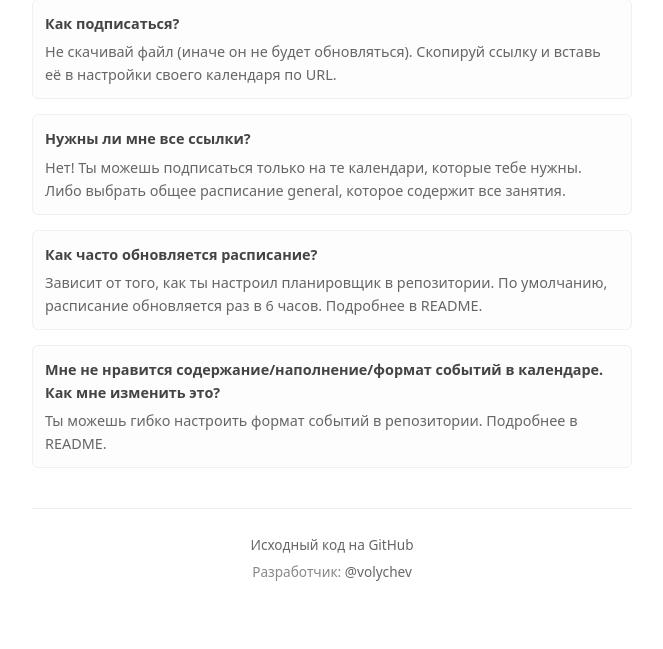
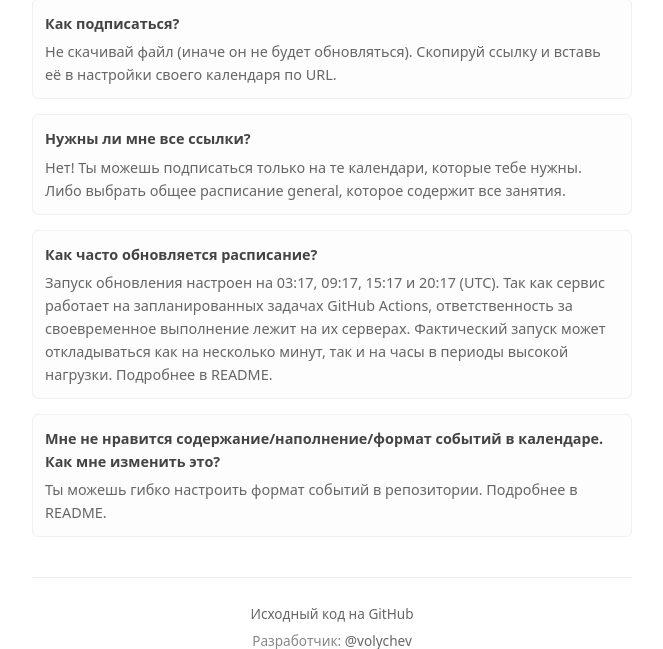
Before and after one commit to volychev/itmo-schedule-serverless, a Python web app: template src/itmo_sync/templates/index.html in a window 1280 px wide. Shown: the part 488-1137 px from the top of the page, without its empty margins (308-971 px from the left). Before the commit the page ends 1069 px from the top, so only its background shows below. Run offline with Jinja, Linux system fonts and the light colour scheme; the template is opened without the code that fills it, so the values that code supplies are empty.

Commit message:
docs: clarify GitHub Actions scheduling behavior in HTML template

```diff
--- a/src/itmo_sync/templates/index.html
+++ b/src/itmo_sync/templates/index.html
@@ -67,7 +67,7 @@
 
         <div class="help">
             <strong>Как часто обновляется расписание?</strong>
-            Зависит от того, как ты настроил планировщик в репозитории. По умолчанию, расписание обновляется раз в 6 часов. Подробнее в README.
+            Запуск обновления настроен на 03:17, 09:17, 15:17 и 20:17 (UTC). Так как сервис работает на запланированных задачах GitHub Actions, ответственность за своевременное выполнение лежит на их серверах. Фактический запуск может откладываться как на несколько минут, так и на часы в периоды высокой нагрузки. Подробнее в README.
         </div>
 
         <div class="help">
```
